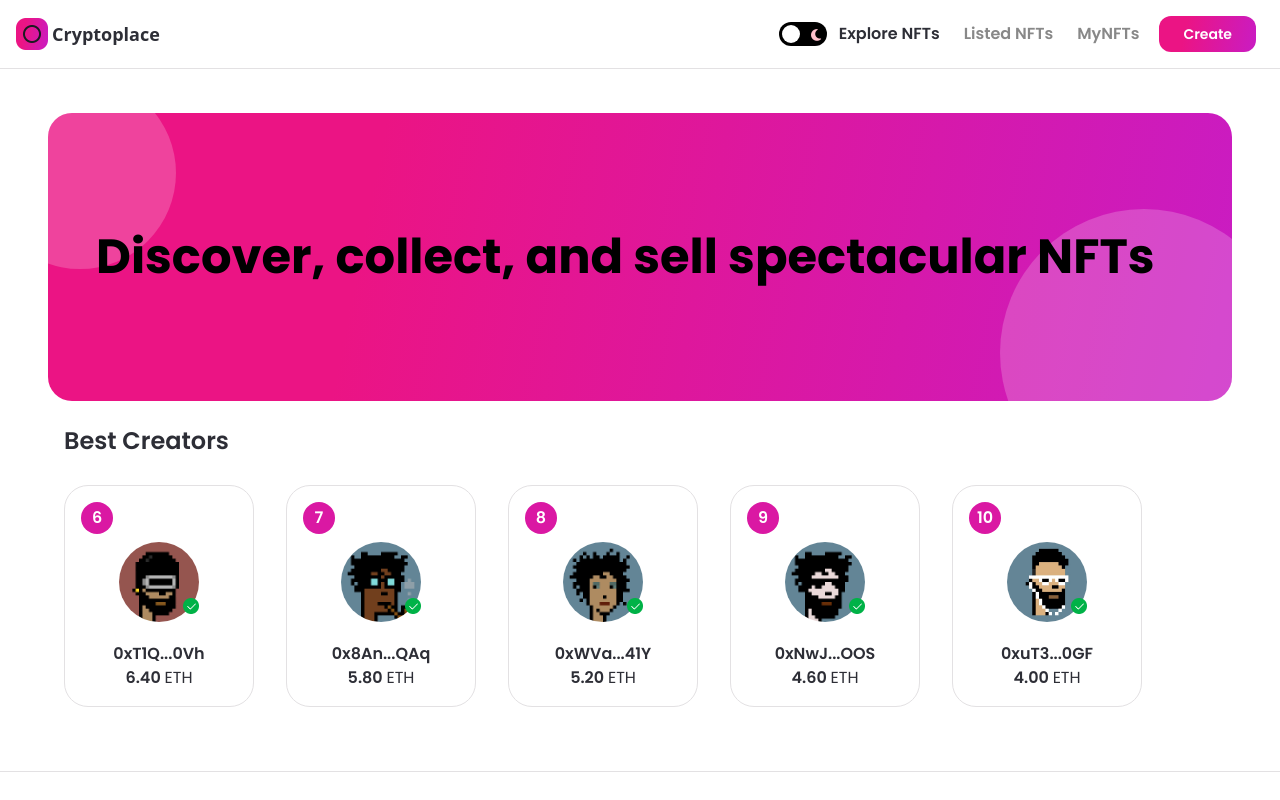
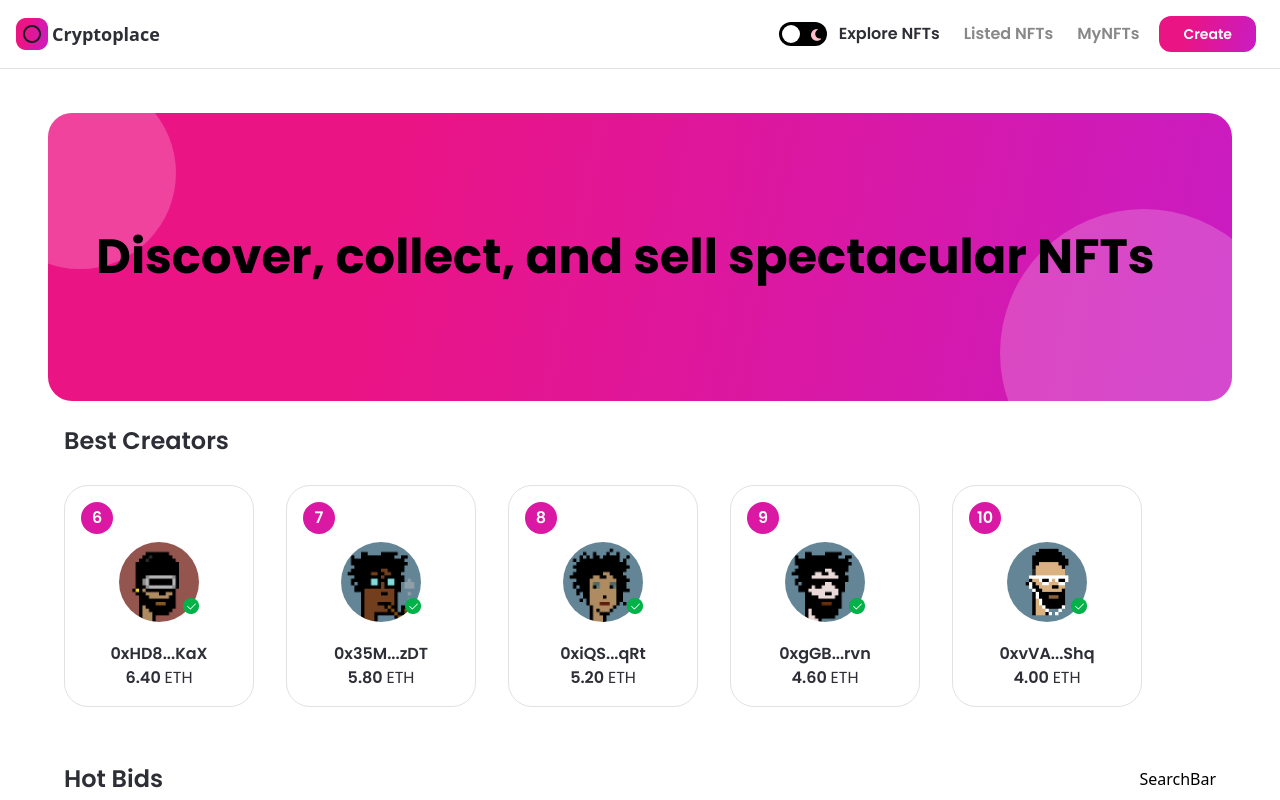
Before and after one commit to lucasmoncada08/cryptoplace, a Next.js app: page / in a window 1280 px wide. Shown: the top 800 px of the page. Built offline with nearby package versions, Linux system fonts and the light colour scheme.

Commit message:
Created NFTCard Component to display some bids

```diff
--- /dev/null
+++ b/components/NFTCard.jsx
@@ -0,0 +1,17 @@
+import React from 'react';
+import Image from 'next/image';
+import Link from 'next/link';
+
+import images from '../assets';
+
+const NFTCard = ({ nft }) => {
+  console.log();
+
+  return (
+    <Link href={{ pathname: '/nft-details', query: { nft } }}>
+      <div />
+    </Link>
+  );
+};
+
+export default NFTCard;
--- a/components/index.js
+++ b/components/index.js
@@ -3,5 +3,6 @@
 import Button from './Button';
 import Banner from './Banner';
 import CreatorCard from './CreatorCard';
+import NFTCard from './NFTCard';
 
-export { Navbar, Footer, Button, Banner, CreatorCard };
+export { Navbar, Footer, Button, Banner, CreatorCard, NFTCard };
--- a/pages/index.js
+++ b/pages/index.js
@@ -3,7 +3,7 @@
 import Image from 'next/image';
 import { useTheme } from 'next-themes';
 
-import { Banner, CreatorCard } from '../components';
+import { Banner, CreatorCard, NFTCard } from '../components';
 import { makeId } from '../utils/makeId';
 import images from '../assets';
 
@@ -107,6 +107,27 @@
               </div>
             </div>
           </div>
+
+          <div className="mt-10">
+            <div className="flexBetween mx-4 xs:mx-0 minlg:mx-8 sm:flex-col sm:items-start">
+              <h1 className="flex-1 font-poppins dark:text-white text-nft-black-1 text-2xl minlg:text-4xl font-semibold sm:mb-4">Hot Bids</h1>
+              <div>SearchBar</div>
+            </div>
+            <div className="mt-3 w-full flex flex-wrap justify-start md:justify-center">
+              {[1, 2, 3, 4, 5, 6, 7, 8, 9, 10].map((i) => (
+                <NFTCard
+                  key={`nft-${i}`}
+                  nft={{
+                    i,
+                    name: `Nifty NFT ${i}`,
+                    seller: makeId(10),
+                    owner: makeId(10),
+                    description: 'Cool NFT for Sale',
+                  }}
+                />
+              ))}
+            </div>
+          </div>
         </div>
       </div>
     </>
```
